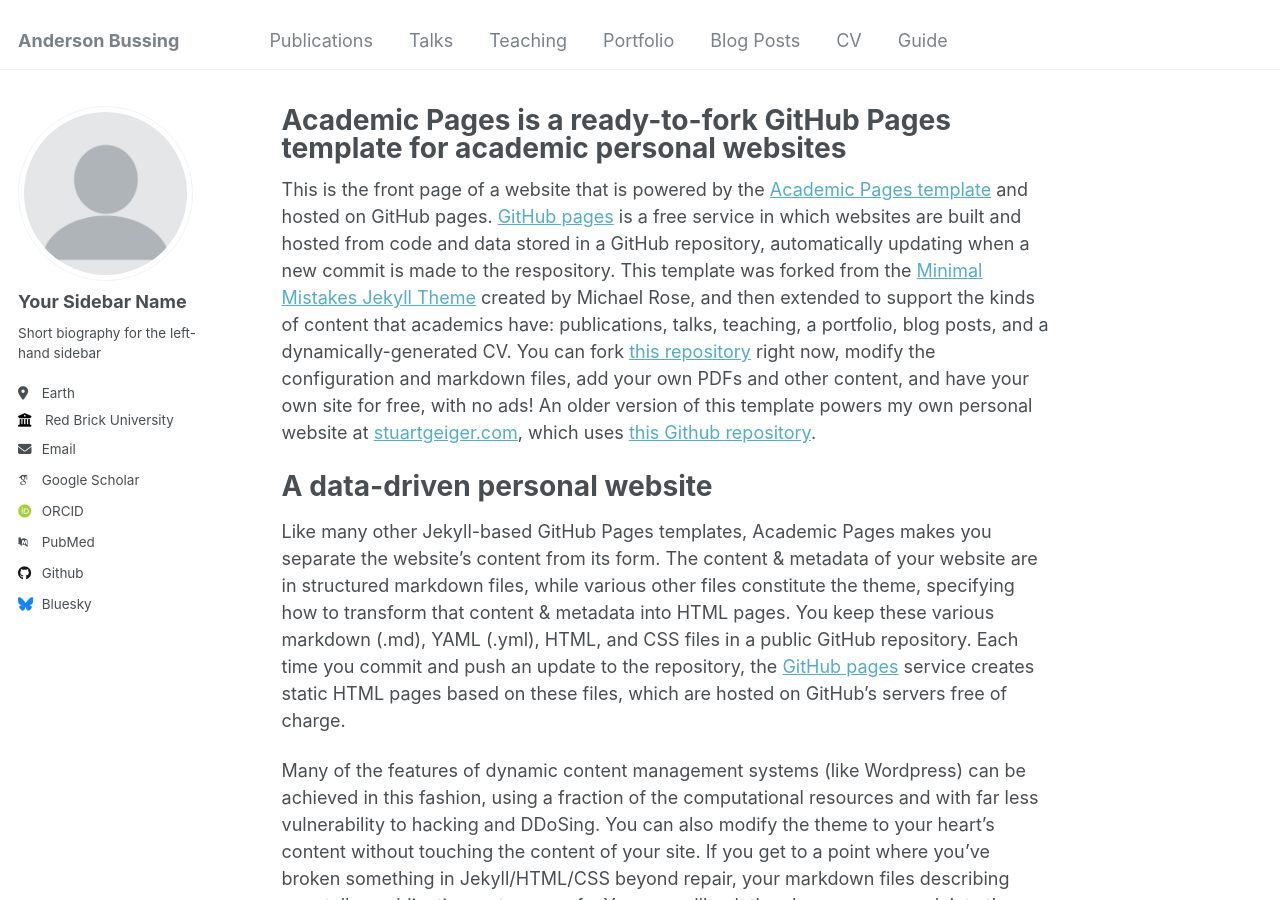
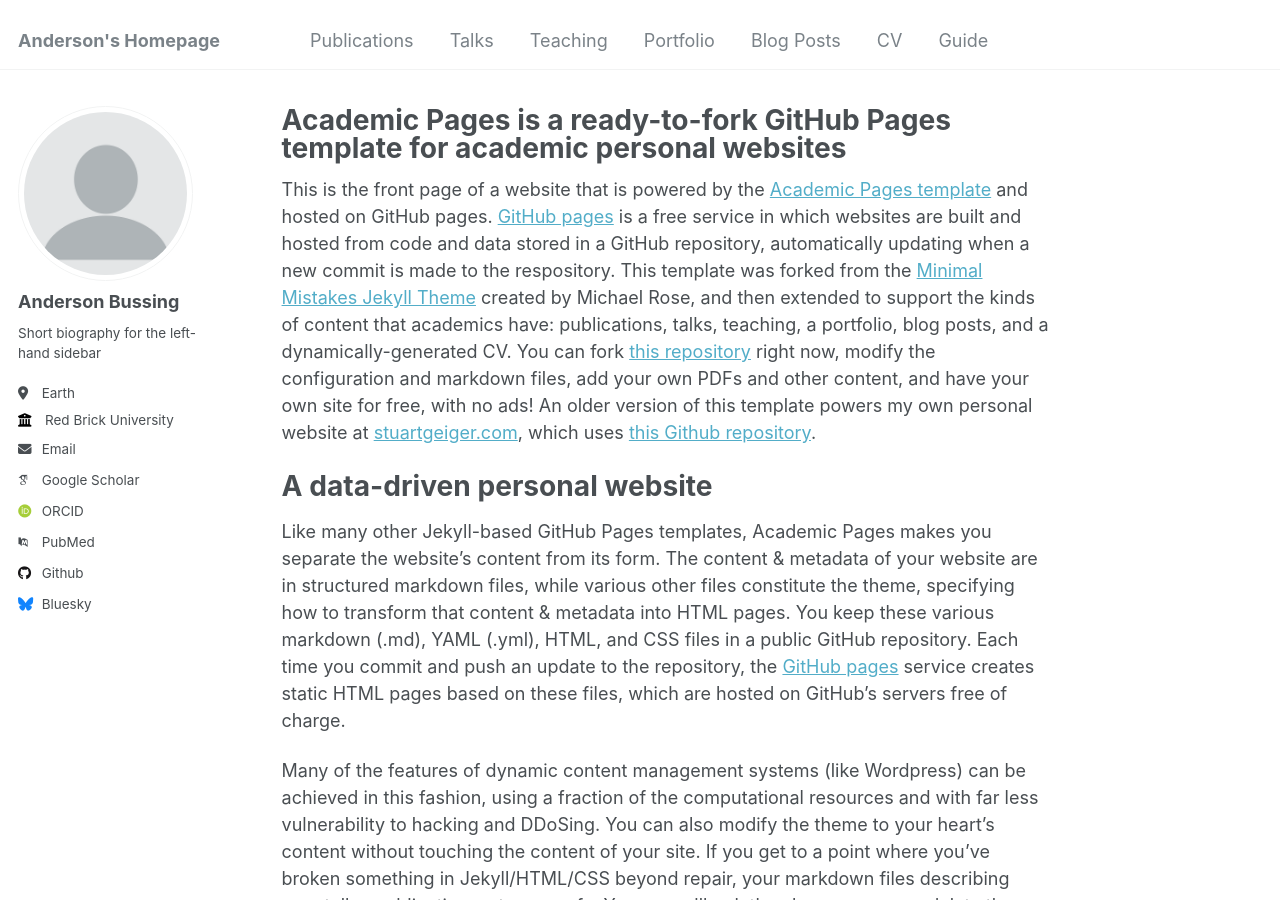
Before and after one commit to abussing/abussing.github.io, a Jekyll site: the page built from _pages/about.md, in a window 1280 px wide and 900 px high. Built offline with Jekyll 4.4.1, drawn with Linux system fonts in a browser that asks for light colours; some web fonts are replaced; some of the changed lines change nothing that is shown.

Commit message:
Update _config.yml

```diff
--- a/_config.yml
+++ b/_config.yml
@@ -8,10 +8,10 @@
 
 # Basic Site Settings
 locale                   : "en-US"
-title                    : "Anderson Bussing"
+title                    : "Anderson's Homepage"
 title_separator          : "-"
 name                     : &name "Anderson Bussing"
-description              : &description "personal description"
+description              : &description "PhD student at University of South Carolina"
 url                      : https://abussing.github.io # the base hostname & protocol for your site e.g. "https://mmistakes.github.io"
 baseurl                  : "" # the subpath of your site, e.g. "/blog"
 repository               : "abussing/abussing.github.io"
@@ -22,7 +22,7 @@
 author:
   # Biographic information
   avatar           : "profile.png"
-  name             : "Your Sidebar Name"
+  name             : "Anderson Bussing"
   pronouns         : # example: "she/her"
   bio              : "Short biography for the left-hand sidebar"
   location         : "Earth"
```
